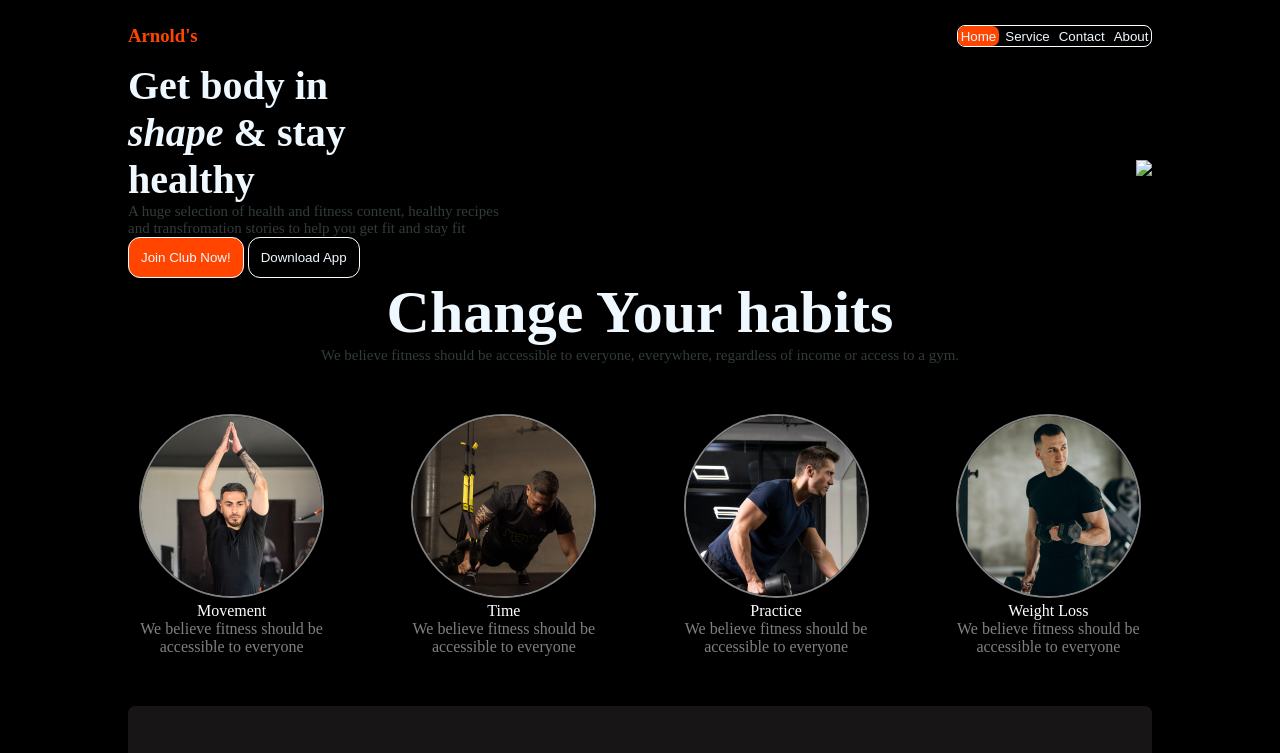
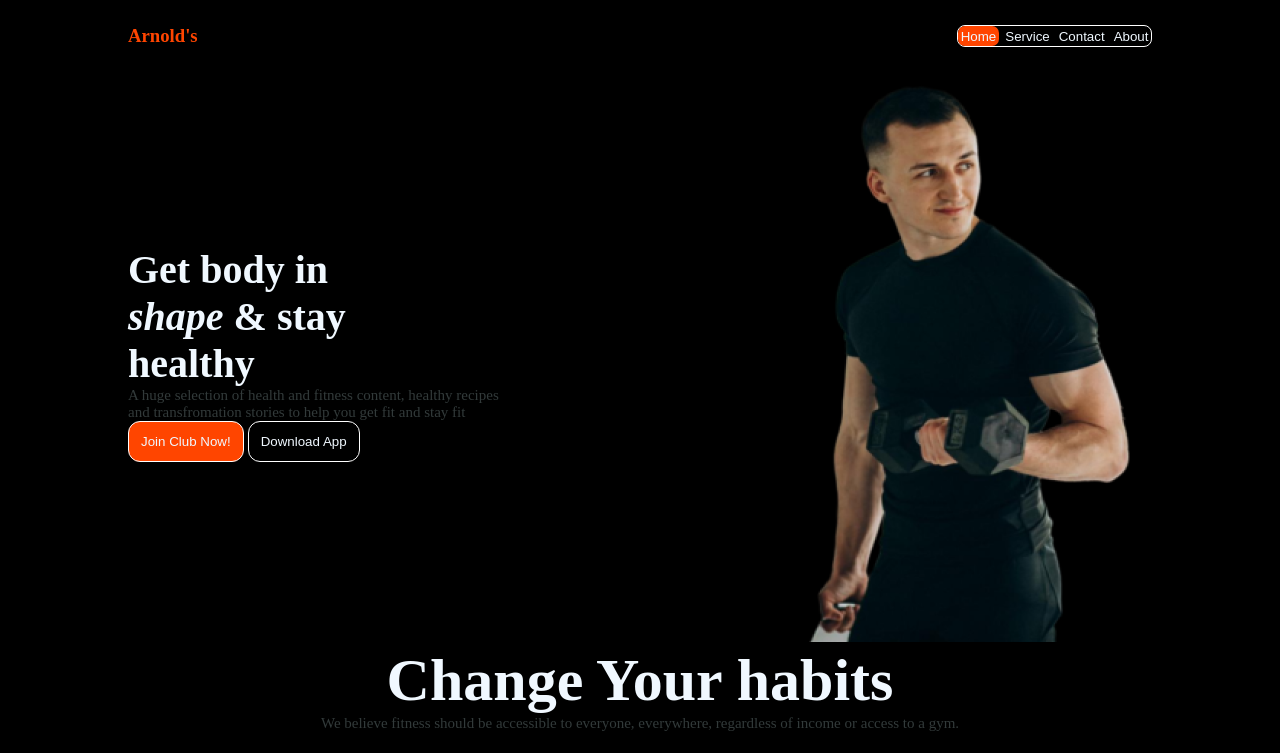
Before and after one commit to average-akil/assignment2, a plain HTML site: page index.html in a window 1280 px wide. Shown: the top 753 px of the page. Drawn offline with Linux system fonts and the light colour scheme; files whose address does not match are found by name; a web font is replaced by a local one.

Commit message:
Update index.html

```diff
--- a/index.html
+++ b/index.html
@@ -39,7 +39,7 @@
         </div>
         <div class="hero2">
 
-          <img src="../assigntment2/images/Images 2.png" />
+          <img src="../images/Images 2.png" />
         </div>
       </section>
     </header>
```
